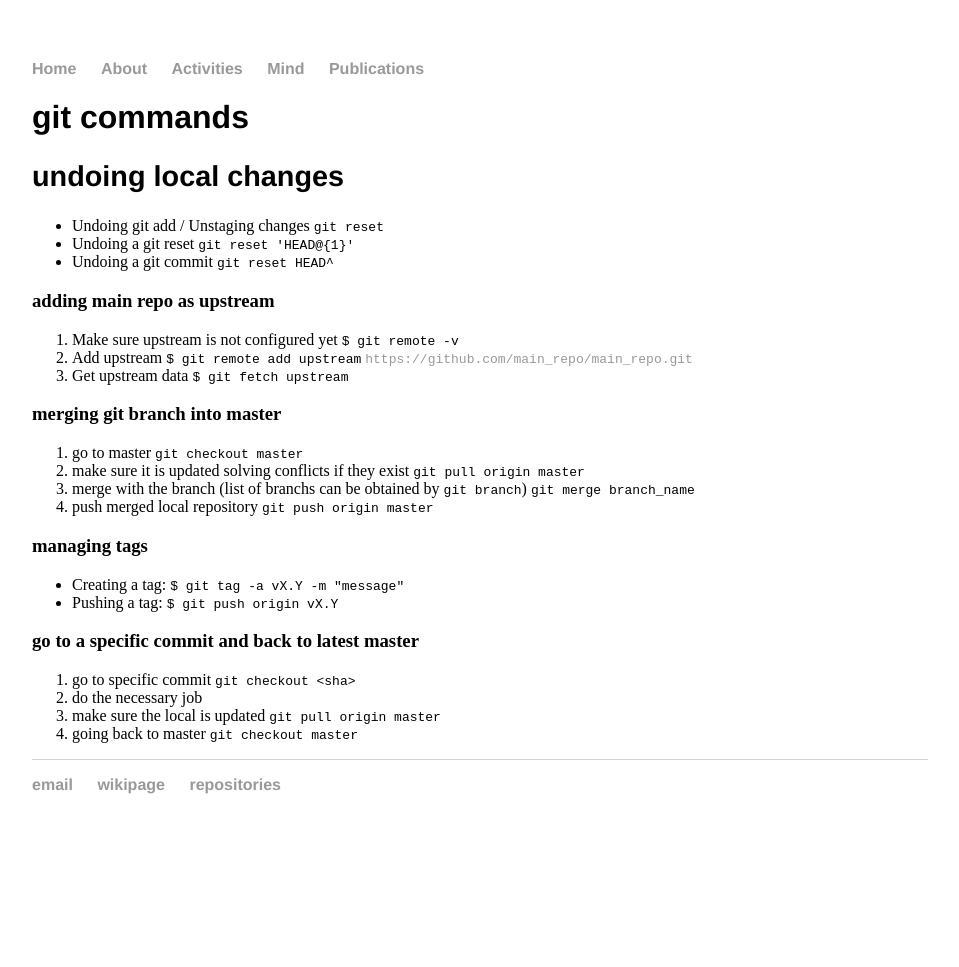
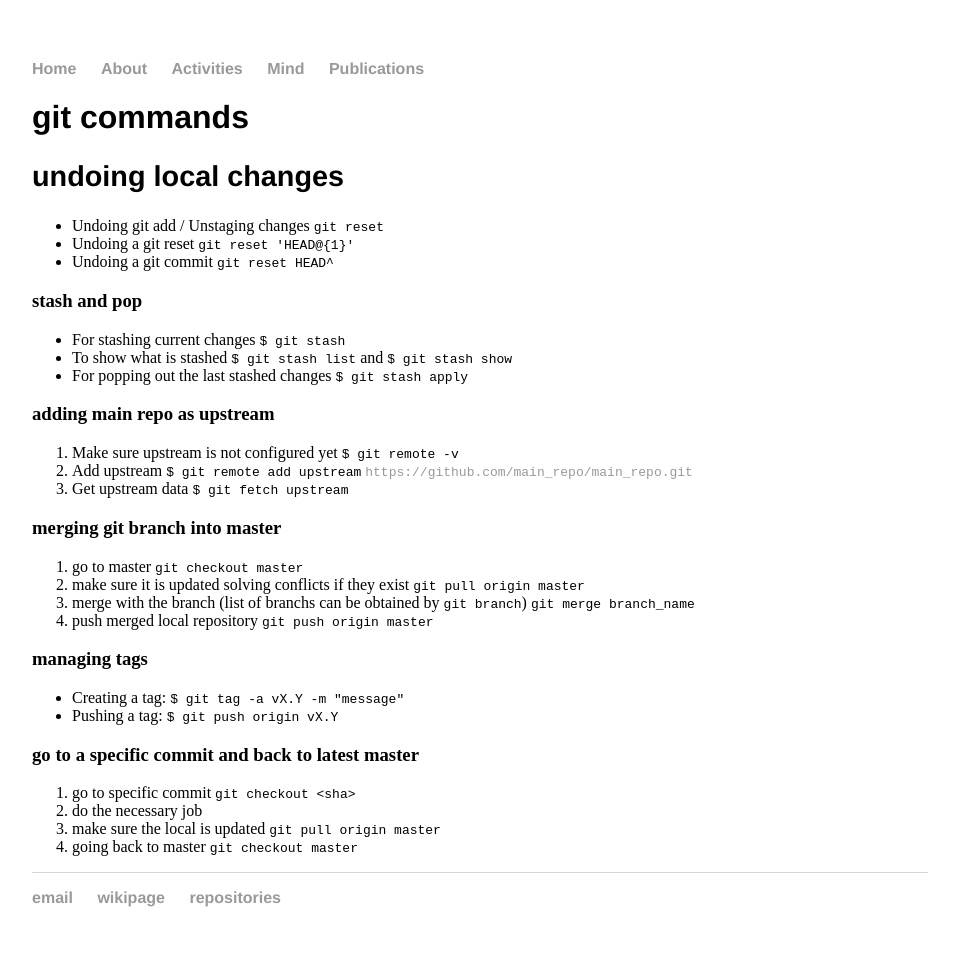
Before and after one commit to cleberjamaral/cleberjamaral.github.io, a Jekyll site: the page built from knowledge/programming/git/git-commands.md, in a window 1280 px wide. Shown: the whole page, without its empty margins (160-1119 px from the left). Built offline with Jekyll 4.4.1, drawn with Linux system fonts in a browser that asks for light colours; our own code applies the rules of GitHub Pages for plain Markdown files; before the commit the page ends 900 px from its top, so only the background shows below that.

Commit message:
GitBook: [master] one page modified

```diff
--- a/knowledge/programming/git/git-commands.md
+++ b/knowledge/programming/git/git-commands.md
@@ -5,6 +5,12 @@
 * Undoing git add / Unstaging changes `git reset`
 * Undoing a git reset `git reset 'HEAD@{1}'`
 * Undoing a git commit `git reset HEAD^`
+
+### **stash and pop**
+
+* For stashing current changes `$ git stash`
+* To show what is stashed `$ git stash list` and `$ git stash show`
+* For popping out the last stashed changes `$ git stash apply`
 
 ### **adding main repo as upstream**
 
```
